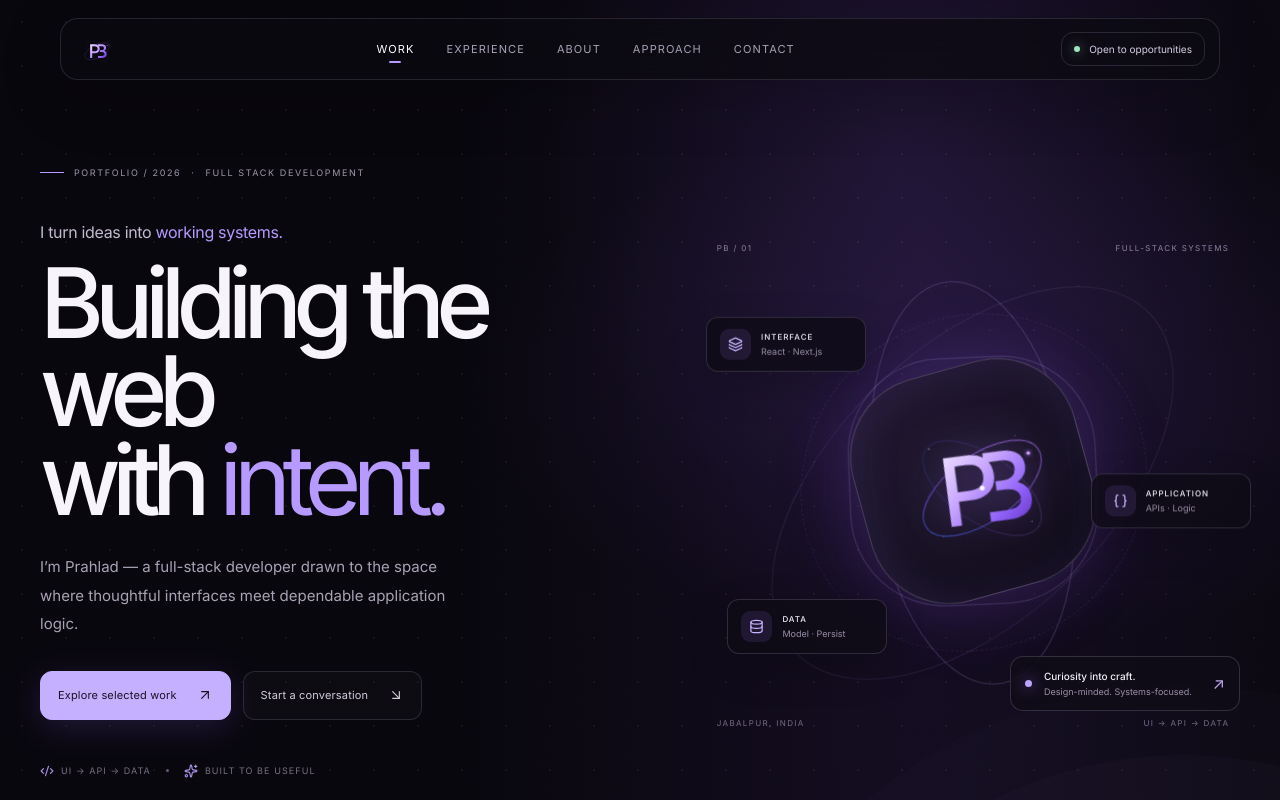
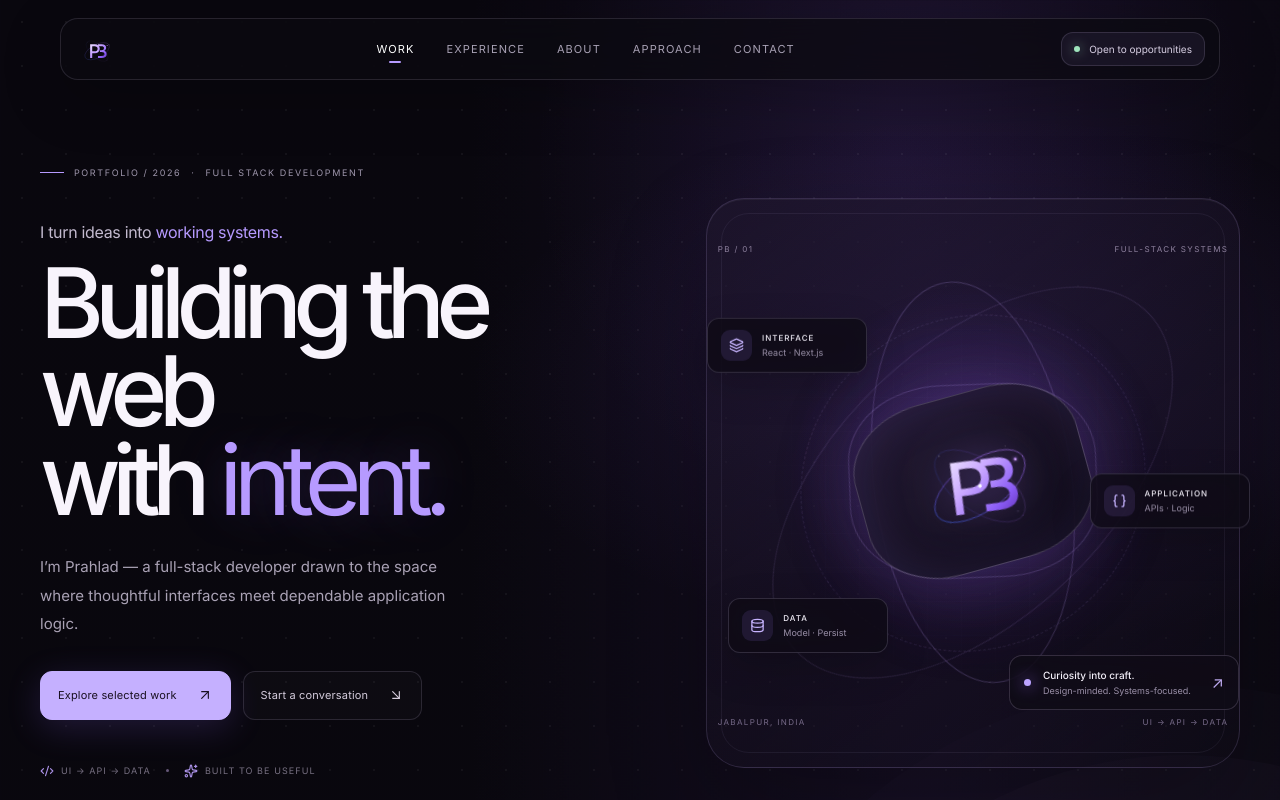
Before and after one commit to PrahladBathre/prahlad-portfolio, a Next.js app in the folder frontend/: page / in a window 1280 px wide. Shown: the top 800 px of the page. Built offline with nearby package versions, Linux system fonts and the light colour scheme.

Commit message:
Fix CSS import order for visual refresh

```diff
--- a/frontend/src/index.css
+++ b/frontend/src/index.css
@@ -1,3 +1,5 @@
+@import "./visual-refresh.css";
+
 @font-face{font-family:Inter;src:url('./assets/fonts/Inter-Regular.woff2') format('woff2');font-weight:400;font-display:swap}
 @font-face{font-family:Inter;src:url('./assets/fonts/Inter-Medium.woff2') format('woff2');font-weight:500;font-display:swap}
 @font-face{font-family:Inter;src:url('./assets/fonts/Inter-SemiBold.woff2') format('woff2');font-weight:600;font-display:swap}
@@ -29,5 +31,3 @@ section[id]{scroll-margin-top:115px}
 @media(max-width:760px){.floating-nav{top:10px;width:calc(100% - 20px);min-height:56px;padding:8px 10px 8px 15px;border-radius:15px}.floating-nav-links{gap:12px}.floating-nav-links a{font-size:9px;letter-spacing:.06em}.floating-nav-availability{display:none}.section-shell{width:calc(100% - 40px)}.ambient-field{background:radial-gradient(300px circle at 75% 8%,rgba(132,90,218,.09),transparent 70%)}}
 @media(max-width:420px){.floating-nav-links{gap:9px}.floating-nav-links a{font-size:8px}.floating-nav-mark{font-size:13px;gap:5px}.floating-nav-mark>img{width:24px;height:24px}}
 @media(prefers-reduced-motion:reduce){*,*::before,*::after{scroll-behavior:auto!important;animation-duration:.01ms!important;animation-iteration-count:1!important;transition-duration:.01ms!important}.portfolio-loader--leaving{transition:none}}
-
-@import "./visual-refresh.css";
```
